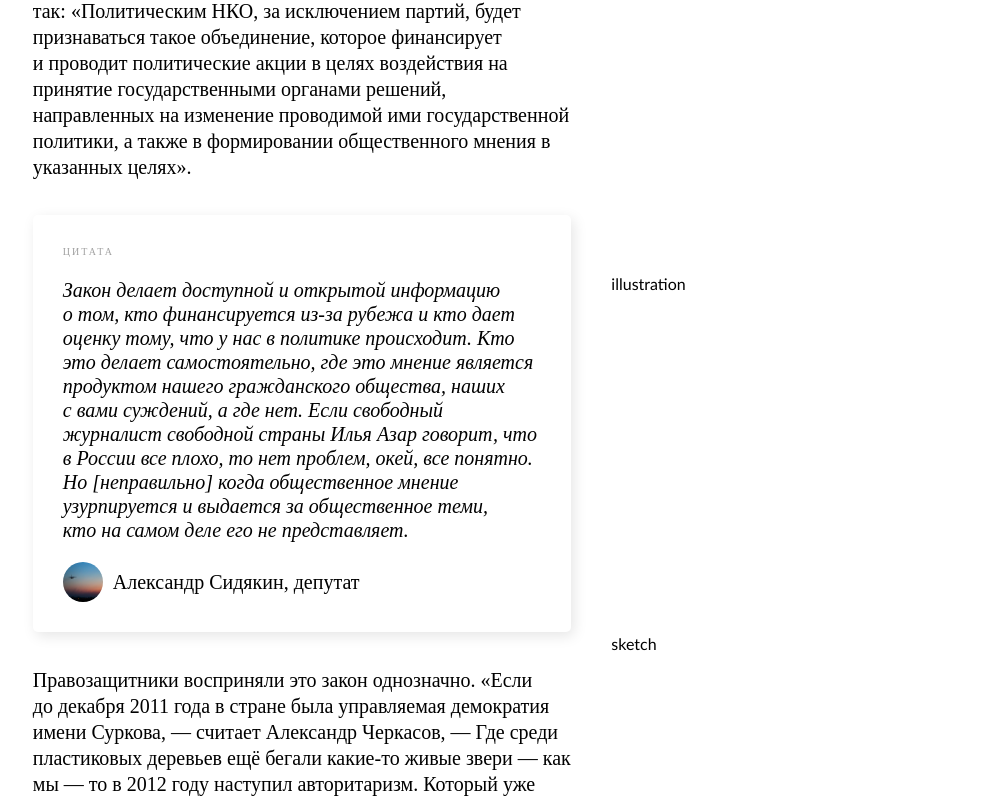
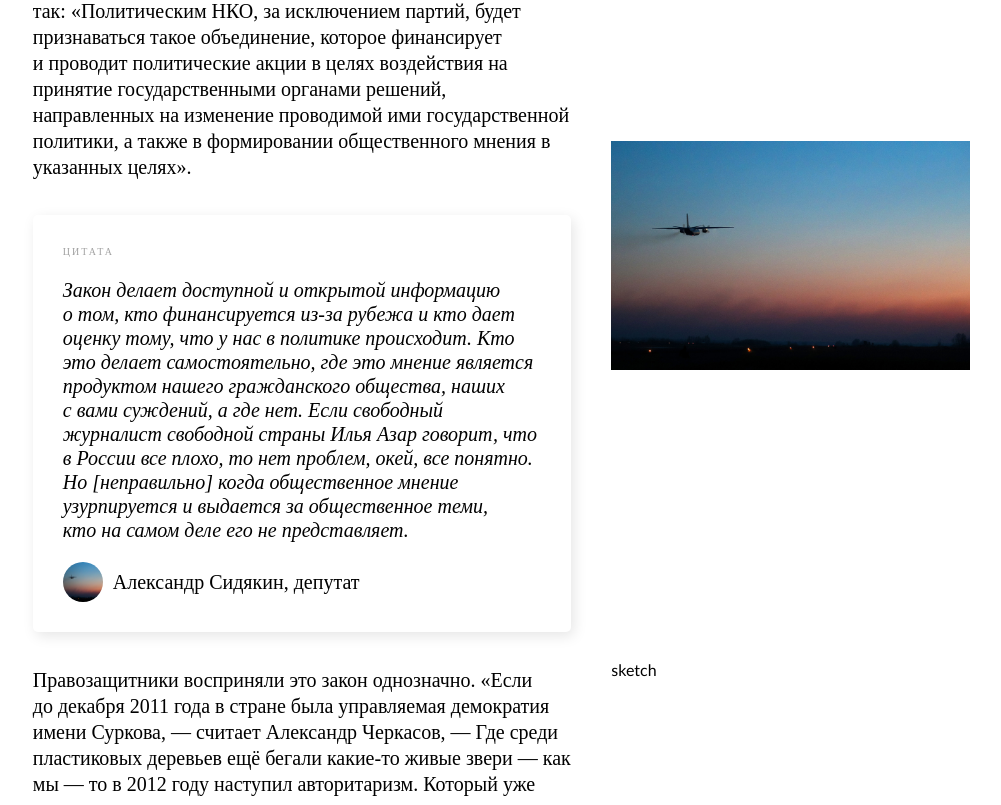
Before and after one commit to Shar1892/AU_Memo, a React (Create React App) app: page /series in a window 1280 px wide. Shown: the part 3174-3979 px from the top of the page, without its empty margins (137-1138 px from the left). Built offline with nearby package versions, Linux system fonts and the light colour scheme.

Commit message:
feat: сщздал компонент с иллюстрацией к серии

```diff
--- a/src/components/part/part.js
+++ b/src/components/part/part.js
@@ -9,6 +9,7 @@ import SeriesMemoQuote from '../seriesMemoQuote/seriesMemoQuote';
 import SeriesVideo from '../seriesVideo/seriesVideo';
 import SeriesPhoto from '../seriesPhoto/seriesPhoto';
 import SeriesReference from '../seriesReference/seriesReference';
+import SeriesIllustration from '../seriesIllustration/seriesIllustration';
 
 function Part({partData, partNumber}) {
 	return (
@@ -75,7 +76,7 @@ function Part({partData, partNumber}) {
 								) : material.type === 'record' ? (
 									<div>{material.type}</div>
 								) : material.type === 'illustration' ? (
-									<div>{material.type}</div>
+									<SeriesIllustration data={material} />
 								) : (
 									<div>{material.type}</div>
 								)}
--- /dev/null
+++ b/src/components/seriesIllustration/seriesIllustration.css
@@ -0,0 +1,7 @@
+.seriesIllustration {
+	width: 100%;
+}
+
+.seriesIllustration__Illustration {
+	width: 100%;
+}
--- /dev/null
+++ b/src/components/seriesIllustration/seriesIllustration.js
@@ -0,0 +1,15 @@
+import './seriesIllustration.css';
+
+function SeriesIllustration({data}) {
+	return (
+		<div className='seriesIllustration'>
+			<img
+				className='seriesIllustration__Illustration'
+				src={data.src}
+				alt={data.type}
+			></img>
+		</div>
+	);
+}
+
+export default SeriesIllustration;
```
